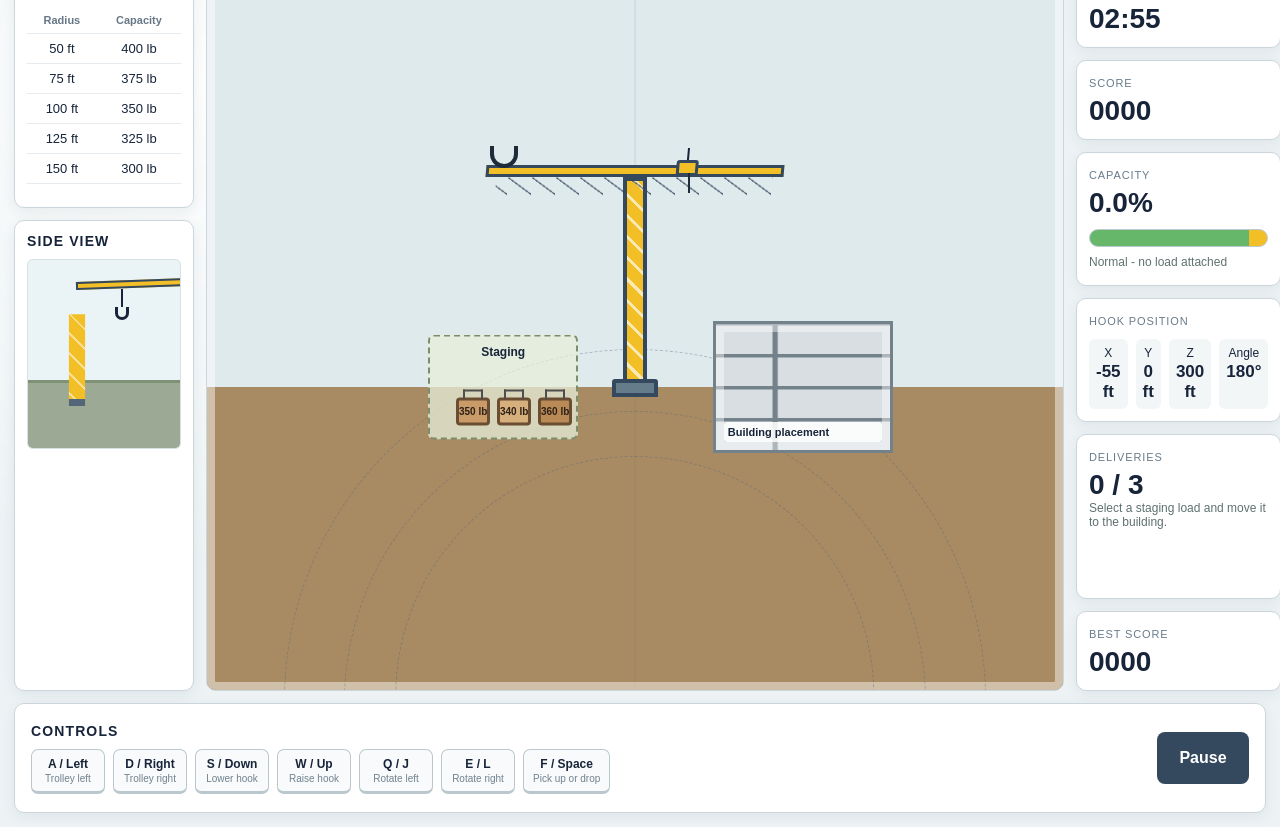
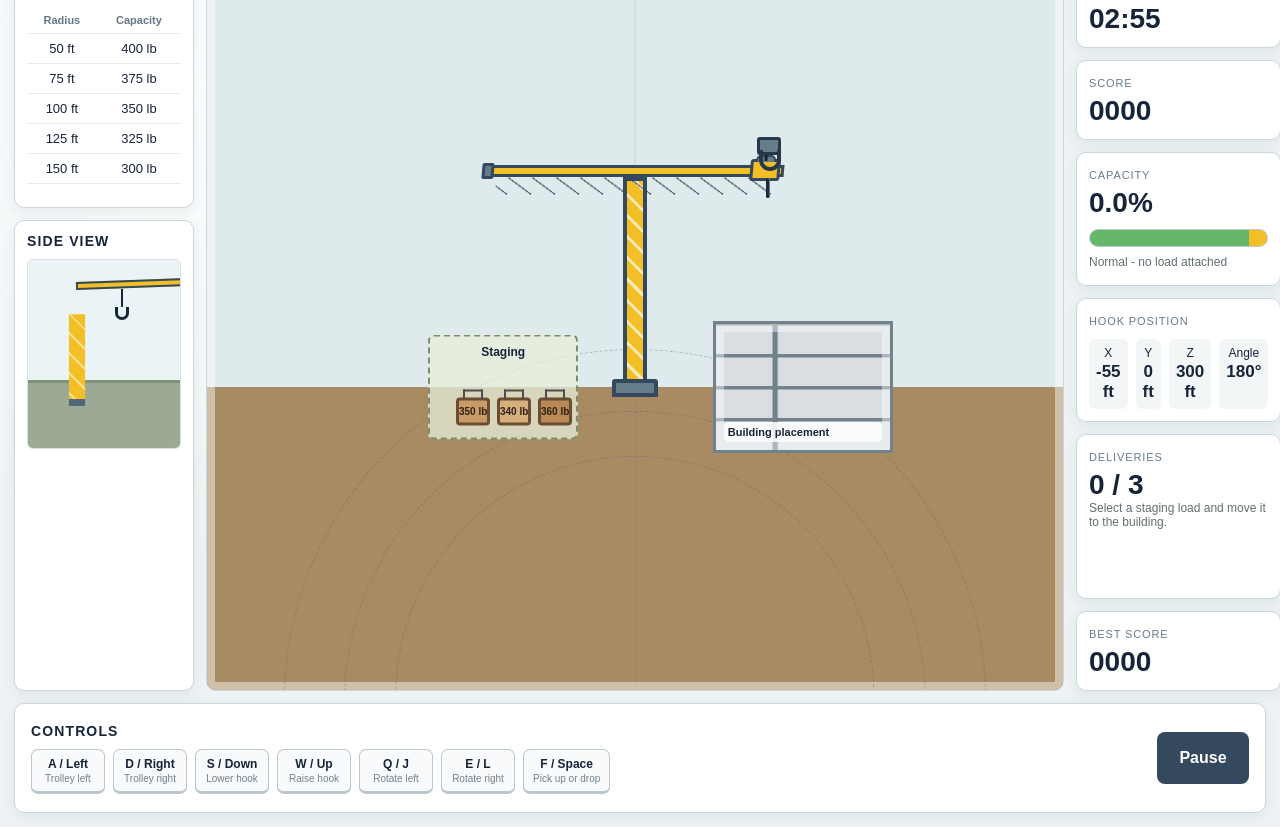
Before and after one commit to LandonC-26/Crane_Operator_App, a plain HTML site: page index.html in a window 1280 px wide. Shown: the part 46-873 px from the top of the page. Drawn offline with Linux system fonts and the light colour scheme.

Commit message:
Refine crane trolley hook and cable connections
Co-authored-by: Copilot <223556219+Copilot@users.noreply.github.com>

```diff
--- a/index.html
+++ b/index.html
@@ -245,6 +245,17 @@
       transform: skewX(-5deg);
     }
 
+    .jib-end {
+      position: absolute;
+      right: -7px;
+      top: -5px;
+      width: 12px;
+      height: 16px;
+      border: 3px solid var(--steel-dark);
+      border-radius: 2px;
+      background: #657c8a;
+    }
+
     .jib::after {
       content: "";
       position: absolute;
@@ -260,23 +271,36 @@
     .trolley {
       position: absolute;
       z-index: 5;
-      top: -2px;
+      top: -7px;
       left: 0;
-      width: 22px;
-      height: 16px;
+      width: 30px;
+      height: 22px;
       border: 3px solid var(--steel-dark);
       border-radius: 3px;
       background: var(--yellow);
       transform: translateX(-50%);
     }
 
+    .trolley::before {
+      content: "";
+      position: absolute;
+      left: 2px;
+      right: 2px;
+      bottom: -7px;
+      height: 5px;
+      border: 2px solid var(--steel-dark);
+      border-top: 0;
+      border-radius: 0 0 5px 5px;
+      background: #657c8a;
+    }
+
     .trolley::after {
       content: "";
       position: absolute;
       left: 50%;
-      top: 13px;
-      width: 2px;
-      height: 12px;
+      top: 17px;
+      width: 3px;
+      height: 14px;
       transform: translateX(-50%);
       background: var(--ink);
     }
@@ -295,24 +319,48 @@
 
     .cable {
       position: absolute;
-      z-index: 4;
+      z-index: 6;
       left: 72%;
       top: 48px;
-      width: 2px;
+      width: 3px;
       height: 132px;
       background: #1d2b3b;
+      box-shadow: 1px 0 #657c8a;
+      border-radius: 2px;
     }
 
     .hook {
       position: absolute;
-      z-index: 5;
+      z-index: 7;
       left: calc(72% - 13px);
       top: 229px;
-      width: 28px;
-      height: 22px;
-      border: 4px solid #1d2b3b;
+      width: 34px;
+      height: 28px;
+    }
+
+    .hook::before {
+      content: "";
+      position: absolute;
+      left: 8px;
+      top: -5px;
+      width: 18px;
+      height: 12px;
+      border: 3px solid #26384a;
+      border-radius: 3px;
+      background: #657c8a;
+    }
+
+    .hook::after {
+      content: "";
+      position: absolute;
+      left: 10px;
+      top: 8px;
+      width: 14px;
+      height: 17px;
+      border: 4px solid #26384a;
       border-top: 0;
-      border-radius: 0 0 16px 16px;
+      border-radius: 0 0 12px 12px;
+      background: transparent;
     }
 
     .staging {
@@ -855,6 +903,7 @@
           <div class="mast"></div>
           <div class="jib">
             <div class="trolley" id="crane-trolley"></div>
+            <div class="jib-end"></div>
           </div>
           <div class="tower-base"></div>
         </div>
@@ -1064,18 +1113,18 @@
         const hookX = width * hookXPercent / 100;
         const mapHookY = worksiteHeight * hookYPercent / 100;
         const hookY = mapHookY - (state.height / 300) * worksiteHeight * 0.32;
-        const trolleyOffset = ((position.x + 150) / 300) * 298;
-        trolley.style.left = `${Math.max(8, Math.min(290, trolleyOffset))}px`;
-
         const worksiteRect = worksite.getBoundingClientRect();
+          const towerRect = document.querySelector(".tower").getBoundingClientRect();
+          const trolleyRelativeToJib = Math.max(8, Math.min(290, hookX - (towerRect.left - worksiteRect.left) + 118));
+          trolley.style.left = `${trolleyRelativeToJib}px`;
         const trolleyRect = trolley.getBoundingClientRect();
         const trolleyX = trolleyRect.left - worksiteRect.left + trolleyRect.width / 2;
         const cableTop = trolleyRect.bottom - worksiteRect.top - 4;
         cable.style.left = `${trolleyX}px`;
         cable.style.top = `${cableTop}px`;
         cable.style.height = `${Math.max(20, hookY - cableTop)}px`;
-        hook.style.left = `${hookX - 13}px`;
-        hook.style.top = `${hookY - 10}px`;
+        hook.style.left = `${trolleyX - 17}px`;
+        hook.style.top = `${hookY - 14}px`;
         jib.style.transform = `skewX(-5deg) rotate(${state.angle}deg)`;
         angleValue.textContent = `${Math.round(state.angle)}°`;
         xValue.textContent = `${Math.round(position.x)} ft`;
@@ -1107,7 +1156,7 @@
 
         attachedLoad.classList.toggle("visible", state.attachedLoadId !== null);
         attachedLoad.textContent = state.attachedLoad ? `${state.attachedLoad} lb` : "";
-        attachedLoad.style.left = `${hookX}px`;
+        attachedLoad.style.left = `${trolleyX}px`;
         attachedLoad.style.top = `${hookY + 18}px`;
 
         if (percent >= 100) {
```
Also changed, not shown: 1 other file.
